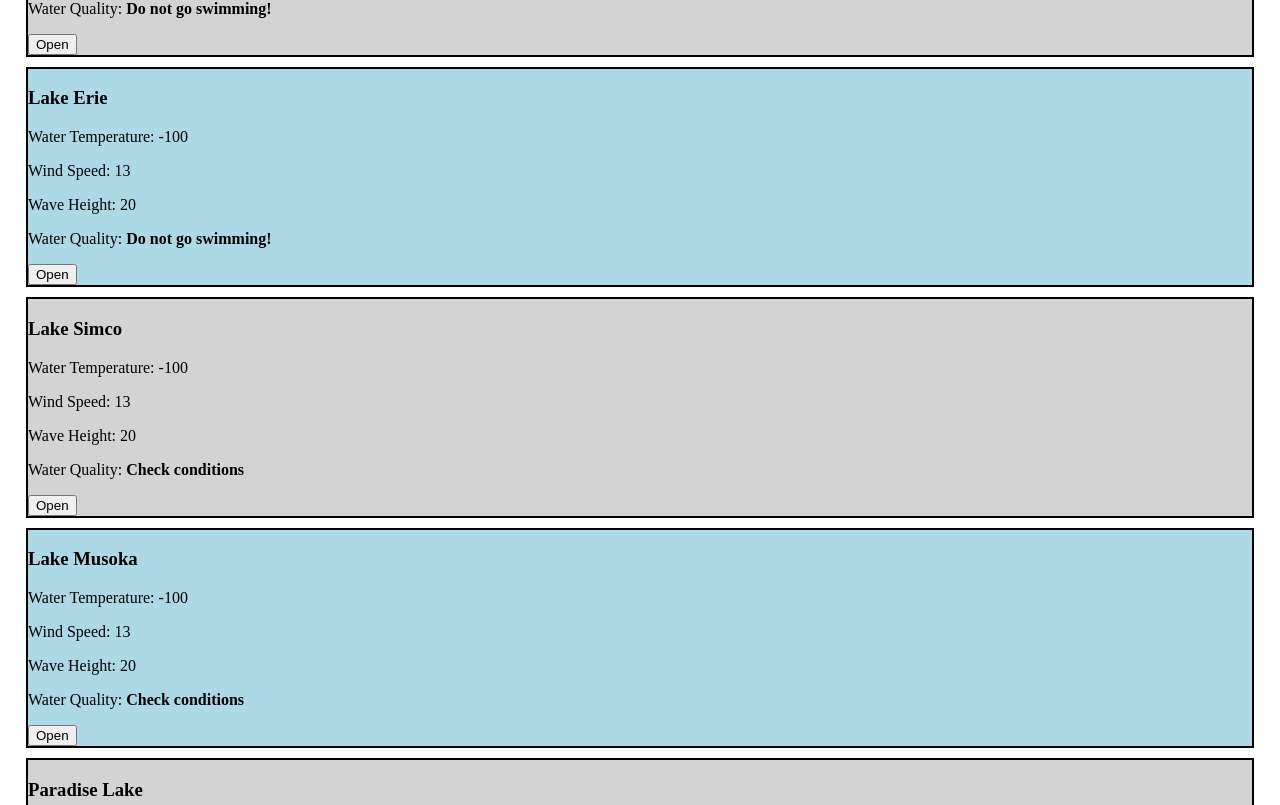
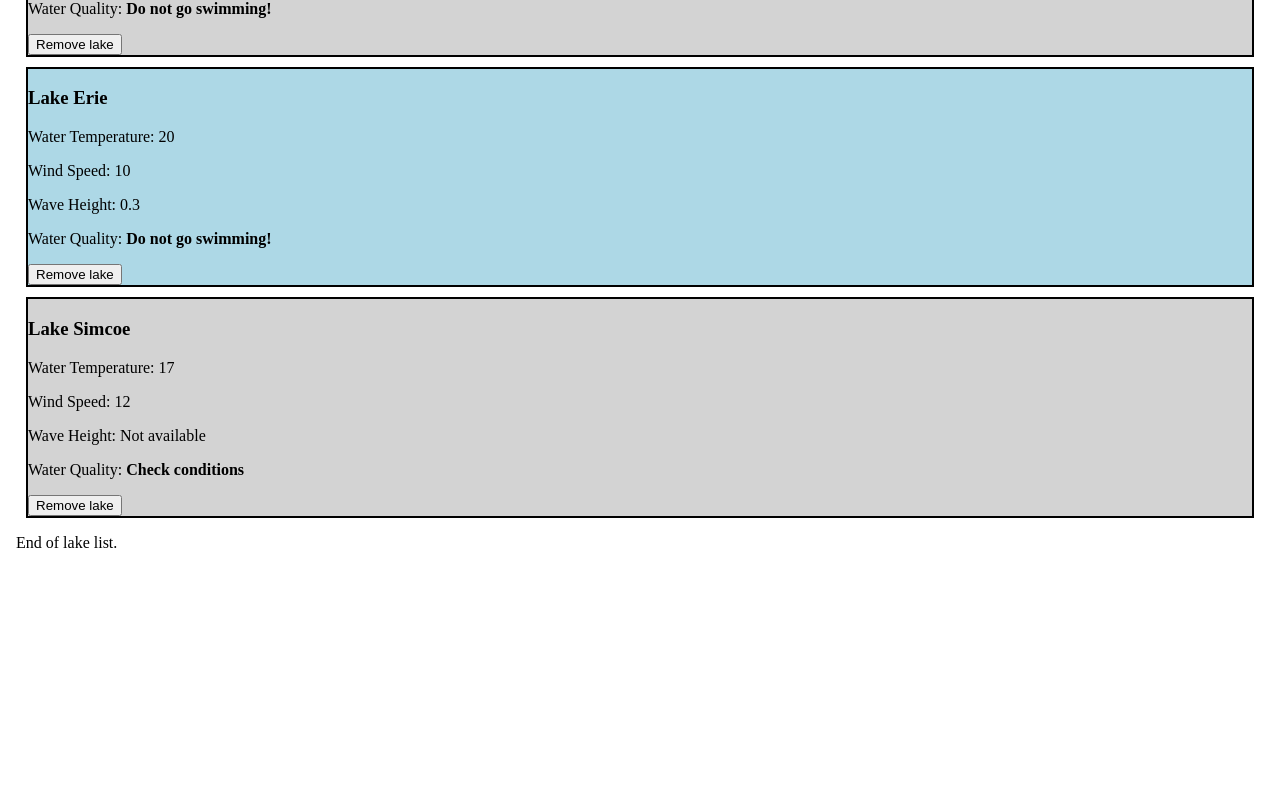
Before and after one commit to Siminder/Siminder-Bansal_Learning_AngularF26, an Angular app: page / in a window 1280 px wide. Shown: the part 495-1300 px from the top of the page. After the commit the page ends 1063 px from the top, so only its background shows below. Built offline with nearby package versions, Linux system fonts and the light colour scheme.

Commit message:
4 * finished it all to catch up

```diff
--- a/package.json
+++ b/package.json
@@ -1,6 +1,6 @@
 {
   "name": "untitled1",
-  "version": "0.2.0",
+  "version": "0.3.0",
   "scripts": {
     "ng": "ng",
     "start": "ng serve",
@@ -17,7 +17,9 @@
     "@angular/forms": "^22.1.0",
     "@angular/platform-browser": "^22.1.0",
     "@angular/router": "^22.1.0",
+    "angular": "^1.8.3",
     "i": "^0.3.7",
+    "ng": "^0.0.0",
     "rxjs": "~7.8.0",
     "tslib": "^2.3.0"
   },
--- a/src/app/app.ts
+++ b/src/app/app.ts
@@ -1,7 +1,7 @@
 import { Component, signal } from '@angular/core';
 import { RouterOutlet } from '@angular/router';
 import { Lake } from './shared/models/lake';
-import {ContentList} from './content-list/content-list';
+import { ContentList } from './content-list/content-list';
 
 @Component({
   imports: [RouterOutlet, ContentList],
--- a/src/app/content-list-item/content-list-item.html
+++ b/src/app/content-list-item/content-list-item.html
@@ -1,3 +1,4 @@
+
 <div class="container">
   <header>
     <h3>{{ lake().name }}</h3>
@@ -30,7 +31,7 @@
 
 
 
-  <button (click)="action.emit({ id: lake().name, action: 'opened' })">
-    Open
+  <button (click)="removeLake()">
+    Remove lake
   </button>
 </div>
--- a/src/app/content-list-item/content-list-item.ts
+++ b/src/app/content-list-item/content-list-item.ts
@@ -1,23 +1,18 @@
-import {Component, input, output} from '@angular/core';
-import {Lake} from '../shared/models/lake';
-
-
-
-interface ContentAction {
-  id: string;
-  action: string;
-}
+import { Component, input, output } from '@angular/core';
+import { Lake } from '../shared/models/lake';
 
 @Component({
-  imports: [],
   selector: 'app-content-list-item',
+  standalone: true,
+  templateUrl: './content-list-item.html',
   styleUrl: './content-list-item.css',
-  templateUrl: './content-list-item.html',
 })
 export class ContentListItem {
+  lake = input.required<Lake>();
 
-  lake = input.required<Lake>()
+  remove = output<string>();
 
-
-  action = output<ContentAction>();
+  removeLake(): void {
+    this.remove.emit(this.lake().name);
+  }
 }
--- a/src/app/content-list/content-list.html
+++ b/src/app/content-list/content-list.html
@@ -1,5 +1,5 @@
 @for (
-  lake of lakeList;
+  lake of lakes();
   track lake.name;
   let even = $even;
   let odd = $odd;
@@ -7,7 +7,6 @@
   let first = $first;
   let last = $last
   ) {
-
   @if (first) {
     <p>Total lakes: {{ count }}</p>
   }
@@ -16,13 +15,12 @@
     [lake]="lake"
     [class.even]="even"
     [class.odd]="odd"
-    (action)="handleAction($event)">
+    (remove)="removeLake($event)">
   </app-content-list-item>
 
   @if (last) {
     <p>End of lake list.</p>
   }
-
 } @empty {
   <p>No lakes were found.</p>
 }
--- a/src/app/content-list/content-list.ts
+++ b/src/app/content-list/content-list.ts
@@ -1,62 +1,22 @@
-import { Component } from '@angular/core';
-import {Lake} from '../shared/models/lake';
-import {ContentListItem} from '../content-list-item/content-list-item';
+import { Component, inject } from '@angular/core';
+import { LakeService } from '../services/lake';
+import { ContentListItem } from '../content-list-item/content-list-item';
 
 @Component({
-  imports: [
-    ContentListItem
-  ],
   selector: 'app-content-list',
+  standalone: true,
+  imports: [ContentListItem],
+  templateUrl: './content-list.html',
   styleUrl: './content-list.css',
-  templateUrl: './content-list.html',
 })
 export class ContentList {
-  lakeList: Lake[] = [
-    {
-      name: "Lake Ontario",
-      waterTemperature: 10,
-      waveHeight: 20,
-      windSpeed: 13,
-      waterQuality: 250 },
+  private lakeService = inject(LakeService);
 
-    {
-      name: "Lake Huron",
-      waterTemperature: 30,
-      waveHeight: 25,
-      windSpeed: 50,
-      waterQuality: 500  },
+  lakes = this.lakeService.lakes;
+  safeLakes = this.lakeService.safeLakes;
+  safeLakeCount = this.lakeService.safeLakeCount;
 
-    {
-      name: "Lake Erie",
-      waterTemperature: -100,
-      waveHeight: 20,
-      windSpeed: 13,
-      waterQuality: 500 },
-
-    {
-      name: "Lake Simco",
-      waterTemperature: -100,
-      waveHeight: 20,
-      windSpeed: 13,
-      waterQuality: 320 },
-
-    {
-      name: "Lake Musoka",
-      waterTemperature: -100,
-      waveHeight: 20,
-      windSpeed: 13,
-      waterQuality: 100 },
-
-    {
-      name: "Paradise Lake",
-      waterTemperature: -100,
-      waveHeight: 20,
-      windSpeed: 13,
-      waterQuality: 600 },
-
-  ];
-
-  handleAction(event: { id: string; action: string }) {
-    console.log(event);
+  removeLake(name: string) {
+    this.lakeService.removeLake(name);
   }
 }
--- /dev/null
+++ b/src/app/services/lake.ts
@@ -0,0 +1,65 @@
+import { Injectable, signal, computed, effect } from '@angular/core';
+import { Lake } from '../shared/models/lake';
+
+@Injectable({
+  providedIn: 'root',
+})
+export class LakeService {
+  // Private signal holding the lake data
+  private lakeData = signal<Lake[]>([
+    {
+      name: 'Lake Ontario',
+      waterTemperature: 18,
+      waveHeight: 0.5,
+      windSpeed: 15,
+      waterQuality: 250,
+    },
+    {
+      name: 'Lake Huron',
+      waterTemperature: 16,
+      waveHeight: 0.8,
+      windSpeed: 20,
+      waterQuality: 500,
+    },
+    {
+      name: 'Lake Erie',
+      waterTemperature: 20,
+      waveHeight: 0.3,
+      windSpeed: 10,
+      waterQuality: 500,
+    },
+    {
+      name: 'Lake Simcoe',
+      waterTemperature: 17,
+      waveHeight: null,
+      windSpeed: 12,
+      waterQuality: 320,
+    },
+  ]);
+
+  // Public read-only signal
+  lakes = this.lakeData.asReadonly();
+
+  // First computed: filter lakes using your water-quality rule
+  safeLakes = computed(() => this.lakes().filter((lake) => lake.waterQuality <= 300));
+
+  // Second computed: derive the count from the first computed
+  safeLakeCount = computed(() => this.safeLakes().length);
+
+  constructor() {
+    // Effect: log the current number of lakes
+    effect(() => {
+      console.log('Number of lakes:', this.lakes().length);
+    });
+  }
+
+  // Add a lake immutably
+  addLake(newLake: Lake) {
+    this.lakeData.update((list) => [...list, newLake]);
+  }
+
+  // Remove a lake immutably
+  removeLake(name: string) {
+    this.lakeData.update((list) => list.filter((lake) => lake.name !== name));
+  }
+}
```
Also changed, not shown: 2 other files (tests, documents, lock files or other folders).
